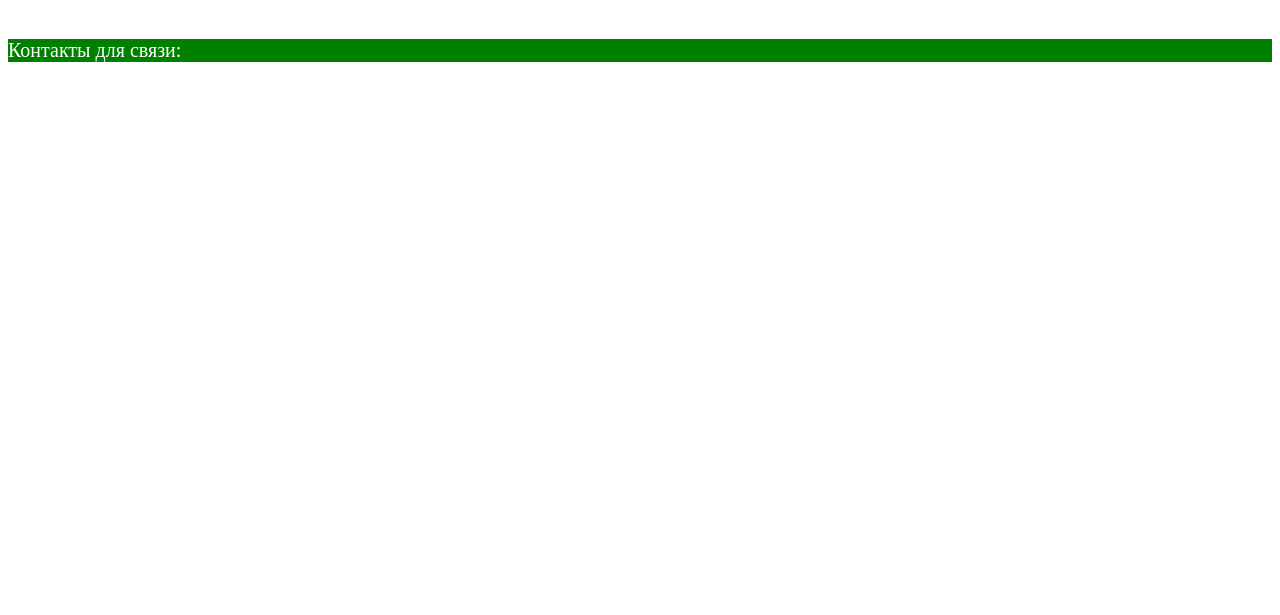
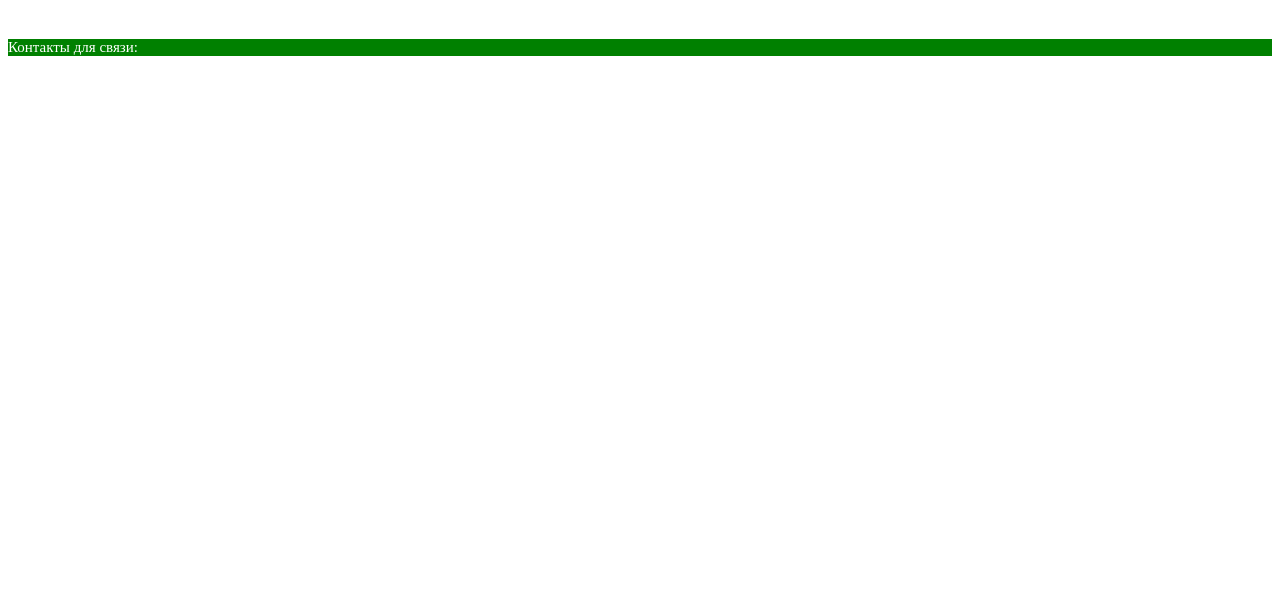
Before and after one commit to dem-elena/sait_m, a plain HTML site: page index.html in a window 1280 px wide. Shown: the part 185-800 px from the top of the page. Drawn offline with Linux system fonts and the light colour scheme.

Commit message:
Update index.html

```diff
--- a/index.html
+++ b/index.html
@@ -6,7 +6,7 @@
 		<main style="background-color:lightblue;font-family:serif;font-size:40px;">
 			<h1>Это мой основной сайт</h1>
 		</main>
-		<footer style="background-color:green;font-family:serif;font-size:20px;color:white"><p>Контакты для связи:</p></footer>
+		<footer style="background-color:green;font-family:serif;font-size:15px;color:white"><p>Контакты для связи:</p></footer>
 
 	</body>
 </html>
```
